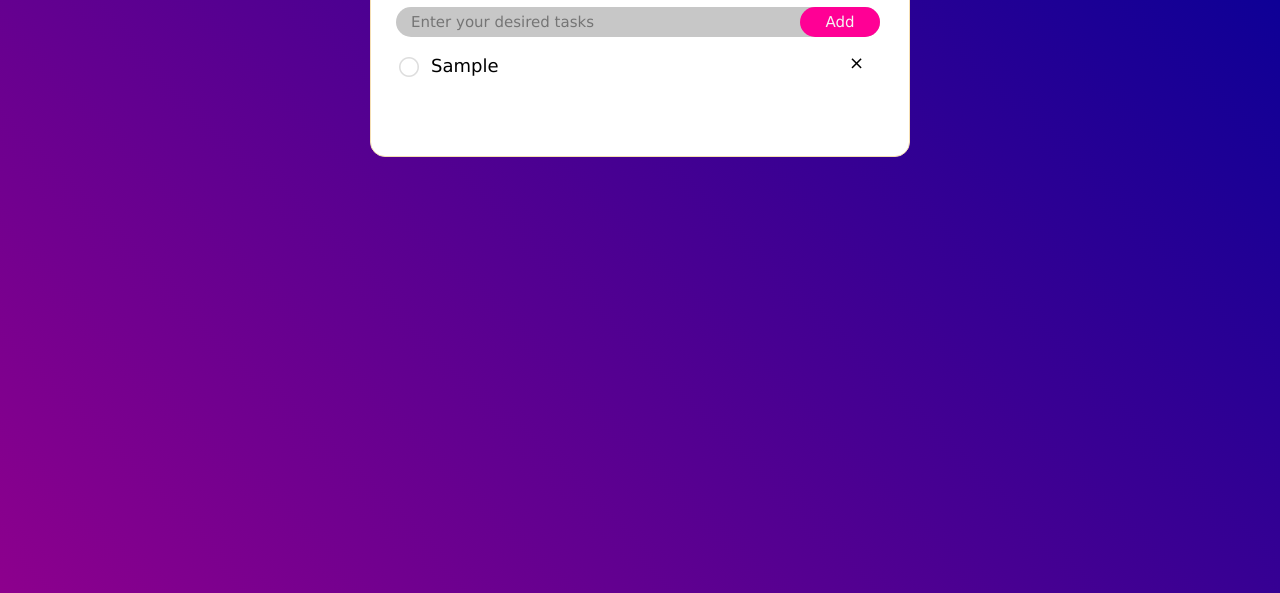
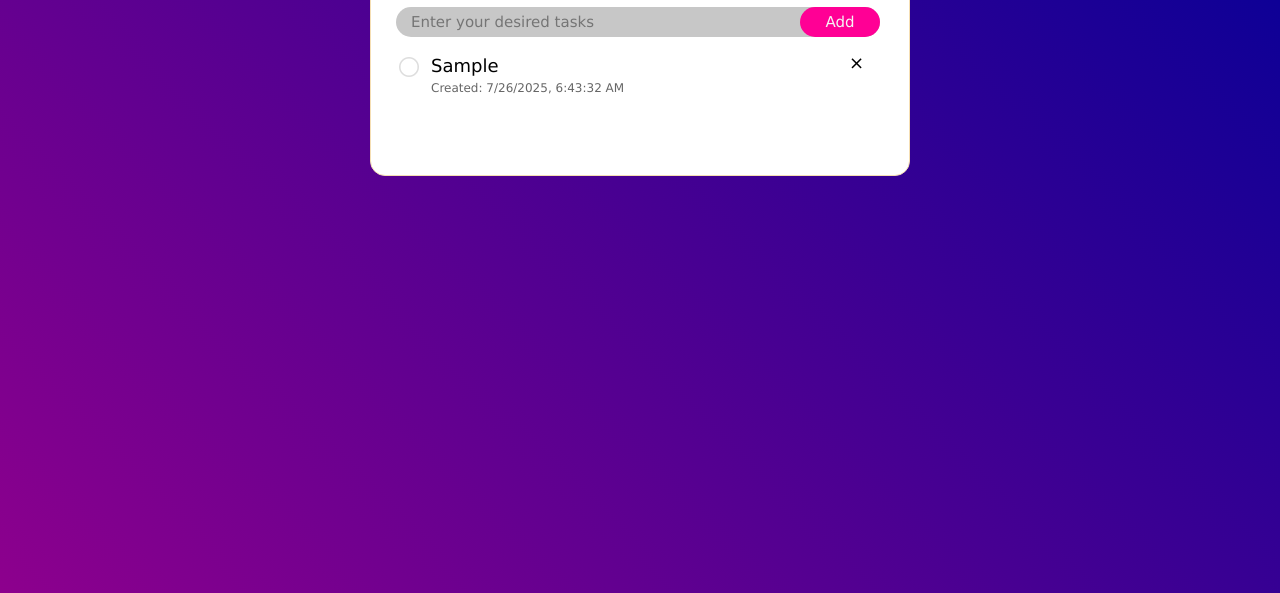
Before and after one commit to Cursey-Rahul/to-do-list, a plain HTML site: page index.html in a window 1280 px wide. Both pictures are taken after typing "Sample" into the empty fields and a click on the button "Add". Shown: the part 207-800 px from the top of the page. Drawn offline with Linux system fonts and the light colour scheme.

Commit message:
some fixes

```diff
--- a/logic.js
+++ b/logic.js
@@ -12,6 +12,11 @@ button.addEventListener("click",()=>{
         let span= document.createElement("span");
         span.innerHTML='\u00d7';
         li.appendChild(span);
+        let time = document.createElement("small");
+        time.innerText = "Created: " + new Date().toLocaleString();
+        li.appendChild(time);
+
+
         savedata();
     }
     input.value='';
@@ -27,6 +32,7 @@ tasks.addEventListener("click",function(e){
     }
 
 
+
 })
 function savedata(){
     localStorage.setItem("data",tasks.innerHTML);
--- a/style.css
+++ b/style.css
@@ -111,3 +111,9 @@ li span:hover{
     border-radius: 50%;
 
 }
+ul li small {
+    font-size: 12px;
+    color: #666;
+    display: block;
+    margin-top: 5px;
+}
```
